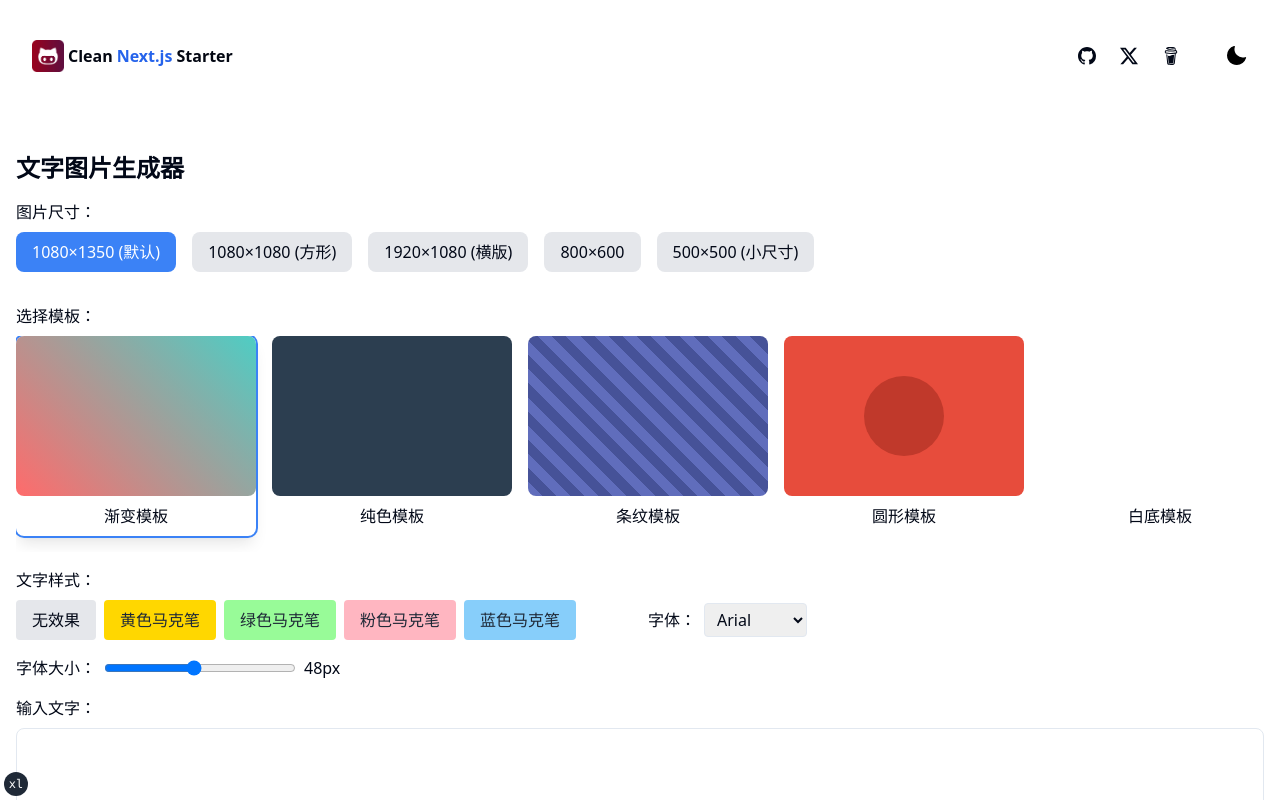
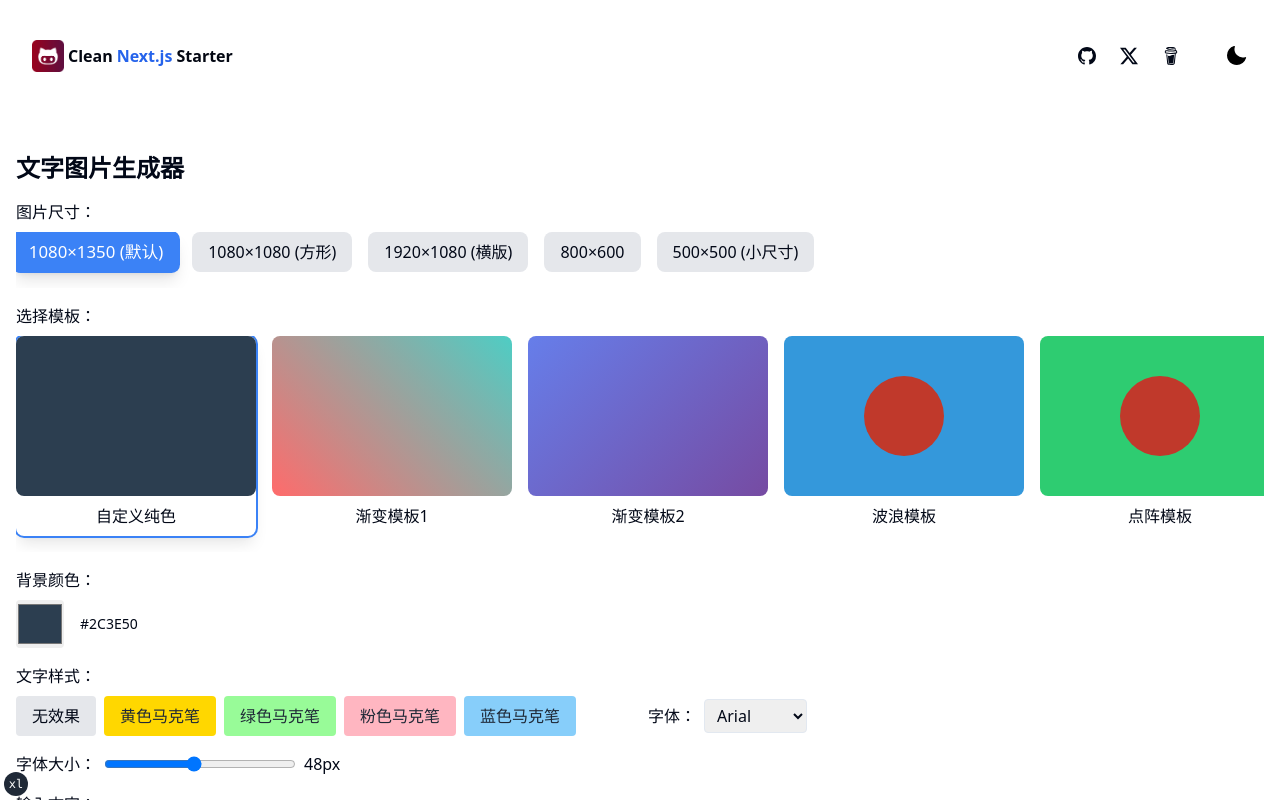
Before and after one commit to shadowDragons/text-image, a Next.js app: page / in a window 1280 px wide. Shown: the top 800 px of the page. Built offline with nearby package versions, Linux system fonts and the light colour scheme.

Commit message:
first commit

```diff
--- a/app/page.tsx
+++ b/app/page.tsx
@@ -10,38 +10,52 @@ const sizeOptions = [
   { width: 500, height: 500, label: '500×500 (小尺寸)' },
 ]
 
+// 修改模板定义
 const templates = [
   {
     id: 1,
-    name: '渐变模板',
-    backgroundColor: 'linear-gradient(45deg, #ff6b6b, #4ecdc4)',
-    textPosition: { x: 0.5, y: 0.5 }, // 改用相对位置（0-1之间的值）
+    name: '自定义纯色',
+    type: 'solid',
+    backgroundColor: '#2c3e50', // 默认颜色
+    textPosition: { x: 0.5, y: 0.5 },
   },
   {
     id: 2,
-    name: '纯色模板',
-    backgroundColor: '#2c3e50',
+    name: '渐变模板1',
+    type: 'gradient',
+    backgroundColor: 'linear-gradient(45deg, #ff6b6b, #4ecdc4)',
     textPosition: { x: 0.5, y: 0.5 },
   },
   {
     id: 3,
-    name: '条纹模板',
-    backgroundColor: 'repeating-linear-gradient(45deg, #606dbc, #606dbc 10px, #465298 10px, #465298 20px)',
+    name: '渐变模板2',
+    type: 'gradient',
+    backgroundColor: 'linear-gradient(135deg, #667eea, #764ba2)',
     textPosition: { x: 0.5, y: 0.5 },
   },
   {
     id: 4,
-    name: '圆形模板',
-    backgroundColor: '#e74c3c',
-    pattern: true,
+    name: '波浪模板',
+    type: 'pattern',
+    backgroundColor: '#3498db',
+    pattern: 'wave',
     textPosition: { x: 0.5, y: 0.5 },
   },
   {
     id: 5,
-    name: '白底模板',
-    backgroundColor: '#ffffff',
+    name: '点阵模板',
+    type: 'pattern',
+    backgroundColor: '#2ecc71',
+    pattern: 'dots',
     textPosition: { x: 0.5, y: 0.5 },
-    darkText: true,
+  },
+  {
+    id: 6,
+    name: '六边形模板',
+    type: 'pattern',
+    backgroundColor: '#9b59b6',
+    pattern: 'hexagon',
+    textPosition: { x: 0.5, y: 0.5 },
   },
 ]
 
@@ -66,11 +80,11 @@ interface Character {
 // 添加字体选项
 const fontOptions = [
   { value: 'Arial', label: 'Arial' },
-  { value: '"Microsoft YaHei"', label: '微软雅黑' },
-  { value: '"SimSun"', label: '宋体' },
-  { value: '"KaiTi"', label: '楷体' },
-  { value: '"SimHei"', label: '黑体' },
-  { value: '"STXihei"', label: '华文细黑' },
+  { value: 'Microsoft YaHei', label: '微软雅黑' },
+  { value: 'SimSun', label: '宋体' },
+  { value: 'KaiTi', label: '楷体' },
+  { value: 'SimHei', label: '黑体' },
+  { value: 'STXihei', label: '华文细黑' },
 ]
 
 interface TextStyle {
@@ -88,6 +102,7 @@ export default function Home() {
     fontFamily: 'Arial',
   })
   const [selectedSize, setSelectedSize] = useState(sizeOptions[0])
+  const [backgroundColor, setBackgroundColor] = useState('#2c3e50')
 
   // 当输入文本时，转换为 characters 数组
   const handleTextChange = (e: React.FormEvent<HTMLDivElement>) => {
@@ -167,8 +182,9 @@ export default function Home() {
       line.forEach(char => {
         context.save()
 
-        // 设置基础字体
-        context.font = `${textStyle.fontSize}px ${textStyle.fontFamily}`
+        // 修改字体设置方式
+        const fontString = `${textStyle.fontSize}px "${textStyle.fontFamily}"`
+        context.font = fontString
 
         // 先绘制马克笔效果（如果有）
         if (char.style.marker !== 'none') {
@@ -196,7 +212,15 @@ export default function Home() {
         }
 
         // 绘制文字
-        context.fillStyle = selectedTemplate.darkText ? '#000000' : '#ffffff'
+        context.fillStyle = '#ffffff' // 默认白色文字
+        if (selectedTemplate.type === 'solid') {
+          // 根据背景颜色的亮度决定文字颜色
+          const rgb = hexToRgb(backgroundColor)
+          if (rgb) {
+            const brightness = (rgb.r * 299 + rgb.g * 587 + rgb.b * 114) / 1000
+            context.fillStyle = brightness > 128 ? '#000000' : '#ffffff'
+          }
+        }
         context.fillText(char.char, currentX, lineY)
 
         currentX += context.measureText(char.char).width
@@ -212,54 +236,131 @@ export default function Home() {
     const ctx = canvas.getContext('2d')
     if (!ctx) return
 
-    // 使用选中的尺寸
     canvas.width = selectedSize.width
     canvas.height = selectedSize.height
 
-    // 绘制背景
-    if (selectedTemplate.backgroundColor.includes('gradient')) {
+    // 根据模板类型绘制不同背景
+    if (selectedTemplate.type === 'solid') {
+      // 纯色背景使用颜色选择器的颜色
+      ctx.fillStyle = backgroundColor
+      ctx.fillRect(0, 0, canvas.width, canvas.height)
+    } else if (selectedTemplate.type === 'gradient') {
       const gradient = ctx.createLinearGradient(0, 0, canvas.width, canvas.height)
-      if (selectedTemplate.id === 1) {
-        gradient.addColorStop(0, '#ff6b6b')
-        gradient.addColorStop(1, '#4ecdc4')
-      } else if (selectedTemplate.id === 3) {
-        gradient.addColorStop(0, '#606dbc')
-        gradient.addColorStop(1, '#465298')
+      const colors = selectedTemplate.backgroundColor.match(/#[a-fA-F0-9]{6}/g) || ['#000000', '#ffffff']
+      gradient.addColorStop(0, colors[0])
+      gradient.addColorStop(1, colors[1])
+      ctx.fillStyle = gradient
+      ctx.fillRect(0, 0, canvas.width, canvas.height)
+    } else if (selectedTemplate.type === 'pattern') {
+      // 先填充背景色
+      ctx.fillStyle = selectedTemplate.backgroundColor
+      ctx.fillRect(0, 0, canvas.width, canvas.height)
+
+      // 根据不同的图案类型绘制
+      switch (selectedTemplate.pattern) {
+        case 'wave':
+          drawWavePattern(ctx, canvas.width, canvas.height)
+          break
+        case 'dots':
+          drawDotsPattern(ctx, canvas.width, canvas.height)
+          break
+        case 'hexagon':
+          drawHexagonPattern(ctx, canvas.width, canvas.height)
+          break
       }
-      ctx.fillStyle = gradient
-    } else {
-      ctx.fillStyle = selectedTemplate.backgroundColor
-    }
-    ctx.fillRect(0, 0, canvas.width, canvas.height)
-
-    if (selectedTemplate.pattern) {
-      // 调整圆形大小为画布较小边的30%
-      const radius = Math.min(canvas.width, canvas.height) * 0.3
-      ctx.beginPath()
-      ctx.arc(canvas.width / 2, canvas.height / 2, radius, 0, Math.PI * 2)
-      ctx.fillStyle = '#c0392b'
-      ctx.fill()
     }
 
-    // 更新基础文字样式
-    ctx.font = `${textStyle.fontSize}px ${textStyle.fontFamily}`
-    ctx.fillStyle = selectedTemplate.darkText ? '#000000' : '#ffffff'
+    // 设置字体
+    const fontString = `${textStyle.fontSize}px "${textStyle.fontFamily}"`
+    ctx.font = fontString
+
+    // 设置文字颜色
+    if (selectedTemplate.type === 'solid') {
+      const rgb = hexToRgb(backgroundColor)
+      if (rgb) {
+        const brightness = (rgb.r * 299 + rgb.g * 587 + rgb.b * 114) / 1000
+        ctx.fillStyle = brightness > 128 ? '#000000' : '#ffffff'
+      }
+    } else {
+      ctx.fillStyle = '#ffffff'
+    }
+
     ctx.textAlign = 'center'
     ctx.textBaseline = 'middle'
     ctx.strokeStyle = ctx.fillStyle
 
-    // 使用相对位置计算实际坐标
     const textX = canvas.width * selectedTemplate.textPosition.x
     const textY = canvas.height * selectedTemplate.textPosition.y
 
-    // 绘制文字
     wrapText(ctx, characters, textX, textY, canvas.width - canvas.width * 0.2, textStyle.fontSize * 1.2)
+  }
+
+  // 添加图案绘制函数
+  const drawWavePattern = (ctx: CanvasRenderingContext2D, width: number, height: number) => {
+    ctx.strokeStyle = 'rgba(255, 255, 255, 0.2)'
+    ctx.lineWidth = 2
+
+    for (let y = 0; y < height; y += 20) {
+      ctx.beginPath()
+      ctx.moveTo(0, y)
+      for (let x = 0; x < width; x += 10) {
+        ctx.lineTo(x, y + Math.sin(x * 0.03) * 10)
+      }
+      ctx.stroke()
+    }
+  }
+
+  const drawDotsPattern = (ctx: CanvasRenderingContext2D, width: number, height: number) => {
+    ctx.fillStyle = 'rgba(255, 255, 255, 0.2)'
+    const size = 4
+    const spacing = 20
+
+    for (let x = 0; x < width; x += spacing) {
+      for (let y = 0; y < height; y += spacing) {
+        ctx.beginPath()
+        ctx.arc(x, y, size, 0, Math.PI * 2)
+        ctx.fill()
+      }
+    }
+  }
+
+  const drawHexagonPattern = (ctx: CanvasRenderingContext2D, width: number, height: number) => {
+    ctx.strokeStyle = 'rgba(255, 255, 255, 0.2)'
+    ctx.lineWidth = 2
+    const size = 30
+
+    for (let y = 0; y < height + size * 2; y += size * 1.5) {
+      for (let x = 0; x < width + size * 2; x += size * 2) {
+        ctx.beginPath()
+        for (let i = 0; i < 6; i++) {
+          const angle = (i * Math.PI) / 3
+          const px = x + size * Math.cos(angle)
+          const py = y + size * Math.sin(angle)
+          if (i === 0) ctx.moveTo(px, py)
+          else ctx.lineTo(px, py)
+        }
+        ctx.closePath()
+        ctx.stroke()
+      }
+    }
+  }
+
+  // 添加颜色转换辅助函数
+  const hexToRgb = (hex: string) => {
+    const result = /^#?([a-f\d]{2})([a-f\d]{2})([a-f\d]{2})$/i.exec(hex)
+    return result
+      ? {
+          r: parseInt(result[1], 16),
+          g: parseInt(result[2], 16),
+          b: parseInt(result[3], 16),
+        }
+      : null
   }
 
   // 实时生成图片
   useEffect(() => {
     generateImage()
-  }, [characters, selectedTemplate, textStyle])
+  }, [characters, selectedTemplate, textStyle, selectedSize, backgroundColor])
 
   const downloadImage = () => {
     const canvas = canvasRef.current
@@ -269,6 +370,12 @@ export default function Home() {
     link.download = 'generated-image.png'
     link.href = canvas.toDataURL()
     link.click()
+  }
+
+  // 修改字体设置函数
+  const handleFontChange = (e: React.ChangeEvent<HTMLSelectElement>) => {
+    const newFont = e.target.value
+    setTextStyle(prev => ({ ...prev, fontFamily: newFont }))
   }
 
   return (
@@ -283,8 +390,8 @@ export default function Home() {
             <button
               key={index}
               onClick={() => setSelectedSize(size)}
-              className={`flex-none px-4 py-2 rounded-lg transition-colors ${
-                selectedSize === size ? 'bg-blue-500 text-white' : 'bg-gray-200 hover:bg-gray-300'
+              className={`flex-none px-4 py-2 rounded-lg transition-all ${
+                selectedSize === size ? 'bg-blue-500 text-white shadow-lg transform scale-105' : 'bg-gray-200 hover:bg-gray-300'
               }`}
             >
               {size.label}
@@ -324,6 +431,24 @@ export default function Home() {
         </div>
       </div>
 
+      {selectedTemplate.type === 'solid' && (
+        <div className='mb-4'>
+          <label className='block mb-2'>背景颜色：</label>
+          <div className='flex items-center gap-4'>
+            <input
+              type='color'
+              value={backgroundColor}
+              onChange={e => {
+                setBackgroundColor(e.target.value)
+                // 不需要手动调用 generateImage，useEffect 会处理
+              }}
+              className='w-12 h-12 rounded cursor-pointer'
+            />
+            <span className='text-sm'>{backgroundColor.toUpperCase()}</span>
+          </div>
+        </div>
+      )}
+
       <div className='mb-4'>
         <label className='block mb-2'>文字样式：</label>
         <div className='grid grid-cols-1 md:grid-cols-2 gap-4 mb-4'>
@@ -344,11 +469,7 @@ export default function Home() {
 
           <div className='flex items-center gap-2'>
             <label>字体：</label>
-            <select
-              value={textStyle.fontFamily}
-              onChange={e => setTextStyle(prev => ({ ...prev, fontFamily: e.target.value }))}
-              className='border rounded px-2 py-1'
-            >
+            <select value={textStyle.fontFamily} onChange={handleFontChange} className='border rounded px-2 py-1'>
               {fontOptions.map(font => (
                 <option key={font.value} value={font.value}>
                   {font.label}
```
Also changed, not shown: 1 other file (tests, documents, lock files or other folders).
